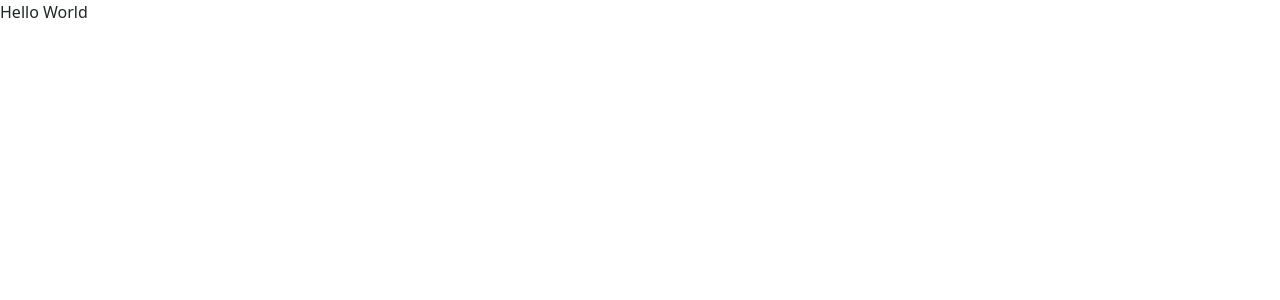
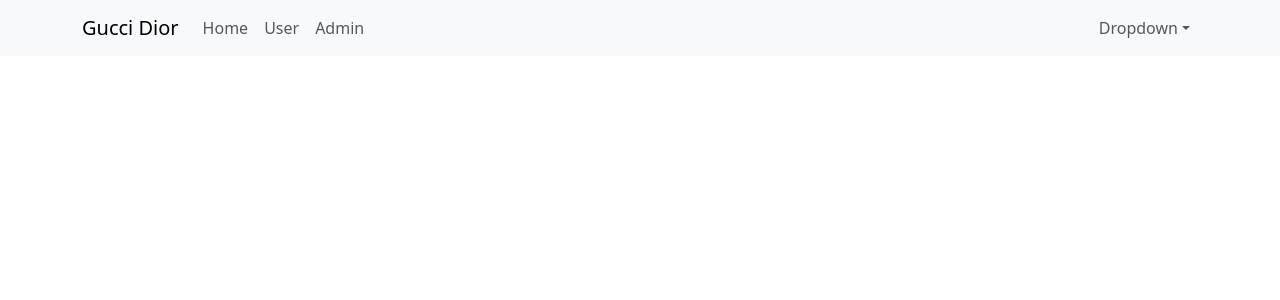
Before and after one commit to Phannghi/demoReact, a React (Create React App) app: page / in a window 1280 px wide. Shown: the top 300 px of the page. Built offline with nearby package versions, Linux system fonts and the light colour scheme.

Commit message:
navbar bootstrap

```diff
--- a/src/App.js
+++ b/src/App.js
@@ -1,9 +1,10 @@
 import './App.scss';
+import Header from './components/Header/Header';
 
 const App = () => {
   return (
     <div className="app-container">
-      Hello World
+      <Header></Header>
     </div>
   );
 }
--- /dev/null
+++ b/src/components/Header/Header.js
@@ -0,0 +1,37 @@
+import Container from 'react-bootstrap/Container';
+import Nav from 'react-bootstrap/Nav';
+import Navbar from 'react-bootstrap/Navbar';
+import NavDropdown from 'react-bootstrap/NavDropdown';
+
+const Header = () => {
+    return (
+        <Navbar expand="lg" className="bg-body-tertiary">
+            <Container>
+                <Navbar.Brand href="#home">Gucci Dior</Navbar.Brand>
+                <Navbar.Toggle aria-controls="basic-navbar-nav" />
+                <Navbar.Collapse id="basic-navbar-nav">
+                    <Nav className="me-auto">
+                        <Nav.Link href="#home">Home</Nav.Link>
+                        <Nav.Link href="#link">User</Nav.Link>
+                        <Nav.Link href="#link">Admin</Nav.Link>
+                    </Nav>
+                    <Nav>
+                        <NavDropdown title="Dropdown" id="basic-nav-dropdown">
+                            <NavDropdown.Item href="#action/3.1">Log in</NavDropdown.Item>
+                            <NavDropdown.Item href="#action/3.2">
+                                Profile
+                            </NavDropdown.Item>
+                            <NavDropdown.Item href="#action/3.3">Setting</NavDropdown.Item>
+                            <NavDropdown.Divider />
+                            <NavDropdown.Item href="#action/3.4">
+                                Log out
+                            </NavDropdown.Item>
+                        </NavDropdown>
+                    </Nav>
+                </Navbar.Collapse>
+            </Container>
+        </Navbar>
+    );
+}
+
+export default Header;
```
